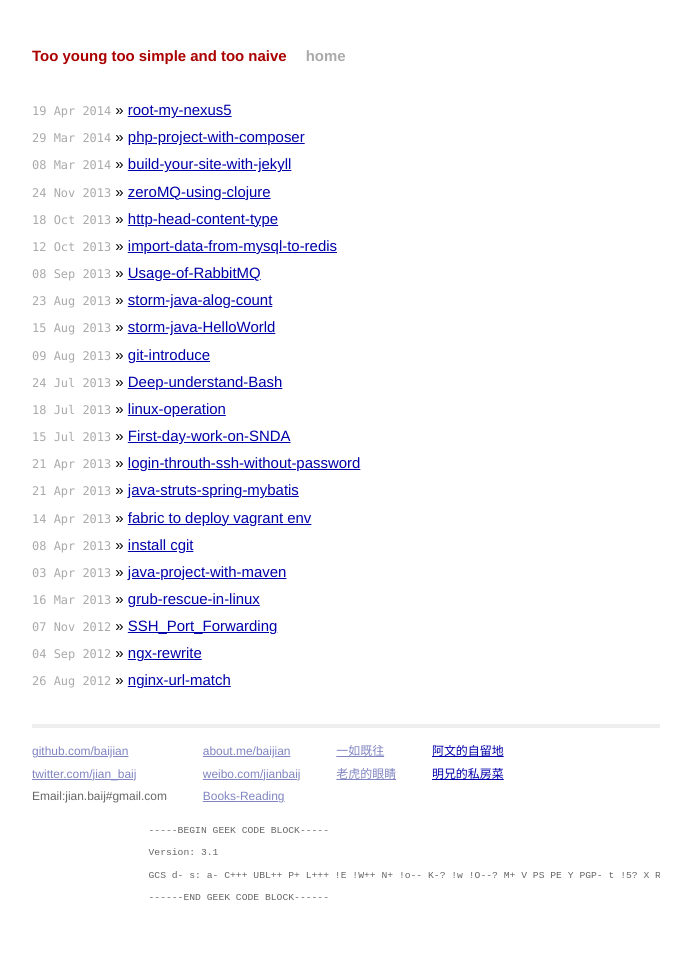
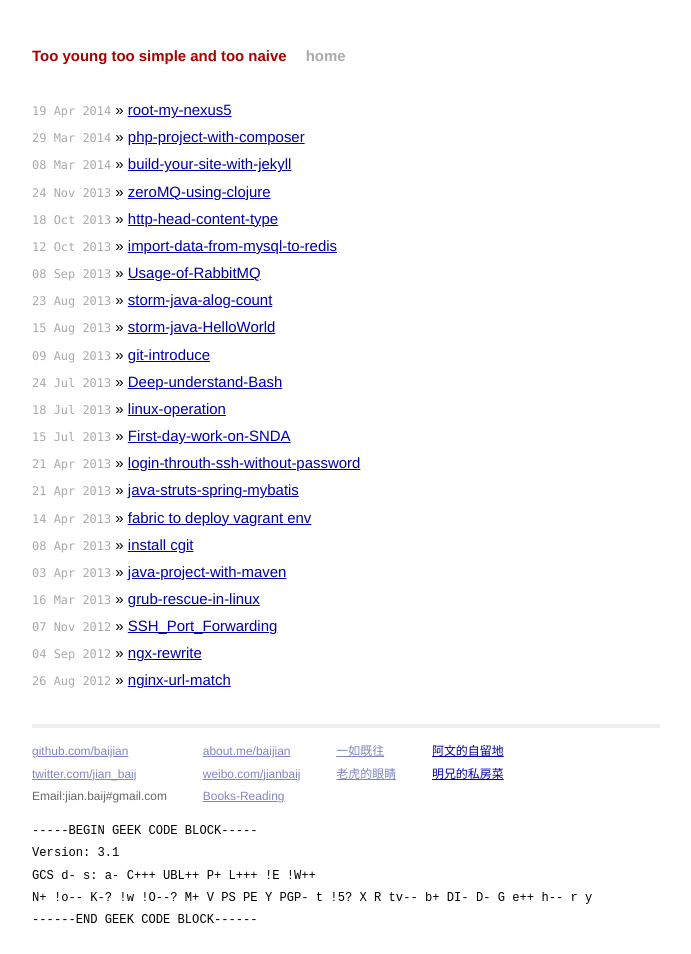
Before and after one commit to baijian/baijian.github.io, a Jekyll site: the page built from index.html, in a window 1280 px wide. Shown: the whole page, without its empty margins (294-985 px from the left). Built offline with Jekyll 4.4.1, drawn with Linux system fonts in a browser that asks for light colours; Markdown is read by kramdown in place of the engine named in the settings.

```diff
--- a/_layouts/default.html
+++ b/_layouts/default.html
@@ -52,17 +52,13 @@
                     <a href="http://www.deepwarm.com/">明兄的私房菜</a><br/>
                 </p>
             </div>
-            <div>
-                <pre>
-                    <code>
-                    -----BEGIN GEEK CODE BLOCK-----
-                    Version: 3.1
-                    GCS d- s: a- C+++ UBL++ P+ L+++ !E !W++ N+ !o-- K-? !w !O--? M+ V PS PE Y PGP- t !5? X R tv-- b+ DI- D- G e++ h-- r y
-                    ------END GEEK CODE BLOCK------
-                    </code>
-                </pre>
-            </div>
           </div>
+          <pre><code>-----BEGIN GEEK CODE BLOCK-----
+Version: 3.1
+GCS d- s: a- C+++ UBL++ P+ L+++ !E !W++
+N+ !o-- K-? !w !O--? M+ V PS PE Y PGP- t !5? X R tv-- b+ DI- D- G e++ h-- r y
+------END GEEK CODE BLOCK------
+          </code></pre>
         </div>
         {% endif %}
 
```
